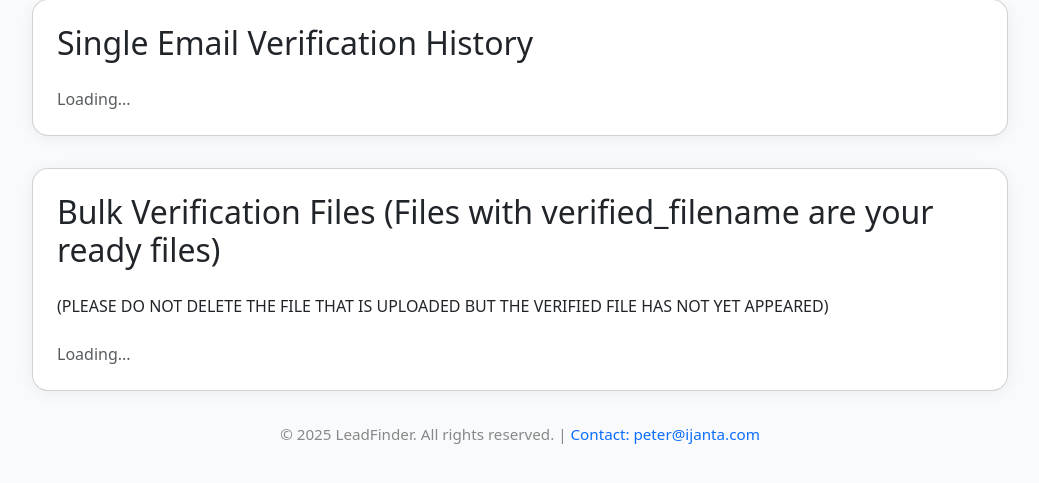
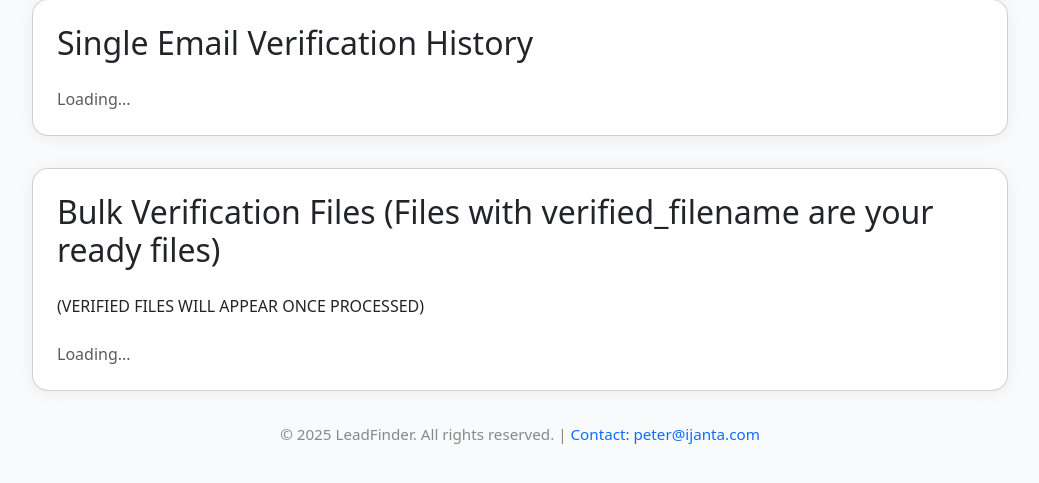
Before and after one commit to teckgeekz/verify-email-using-smtp-checks, a Flask app: page /dashboard in a window 1280 px wide. Shown: the part 249-732 px from the top of the page, without its empty margins (120-1159 px from the left). Run offline with Flask 3, Linux system fonts and the light colour scheme; some libraries are stand-ins or nearby versions.

Commit message:
update dashboard

```diff
--- a/templates-tail/dashboard.html
+++ b/templates-tail/dashboard.html
@@ -44,7 +44,7 @@
       </div>
       <div class="bg-white p-6 rounded-lg shadow-md mb-6">
         <h2 class="text-xl font-bold mb-4">Bulk Verification Files (Files with verified_filename are your ready files)</h2>
-        <p class="text-xl font-bold mb-4">(PLEASE DO NOT DELETE THE FILE THAT IS UPLOADED BUT THE VERIFIED FILE HAS NOT YET APPEARED)</p>
+        <p class="text-xl font-bold mb-4">(VERIFIED FILES WILL APPEAR ONCE PROCESSED)</p>
         <div id="bulk-files-table">
           <p class="text-gray-500">Loading...</p>
         </div>
--- a/templates/dashboard.html
+++ b/templates/dashboard.html
@@ -55,7 +55,7 @@
   <div class="dashboard-section">
     <div class="card p-4 mb-4">
       <h2 class="mb-4">Bulk Verification Files (Files with verified_filename are your ready files)</h2>
-      <p class="mb-4">(PLEASE DO NOT DELETE THE FILE THAT IS UPLOADED BUT THE VERIFIED FILE HAS NOT YET APPEARED)</p>
+      <p class="mb-4">(VERIFIED FILES WILL APPEAR ONCE PROCESSED)</p>
       <div id="bulk-files-table">
         <div class="text-muted">Loading...</div>
       </div>
```
